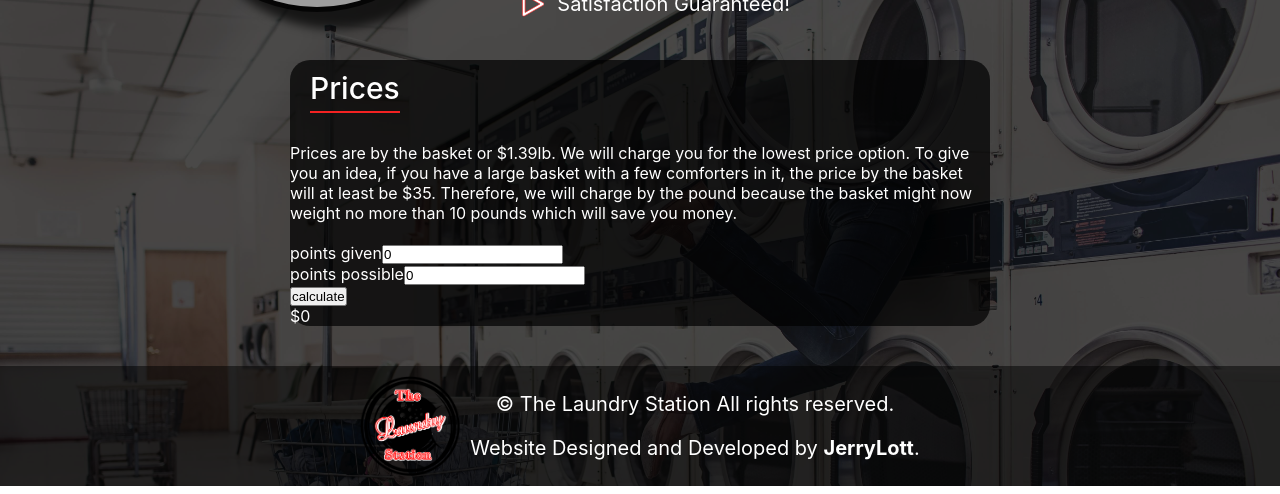
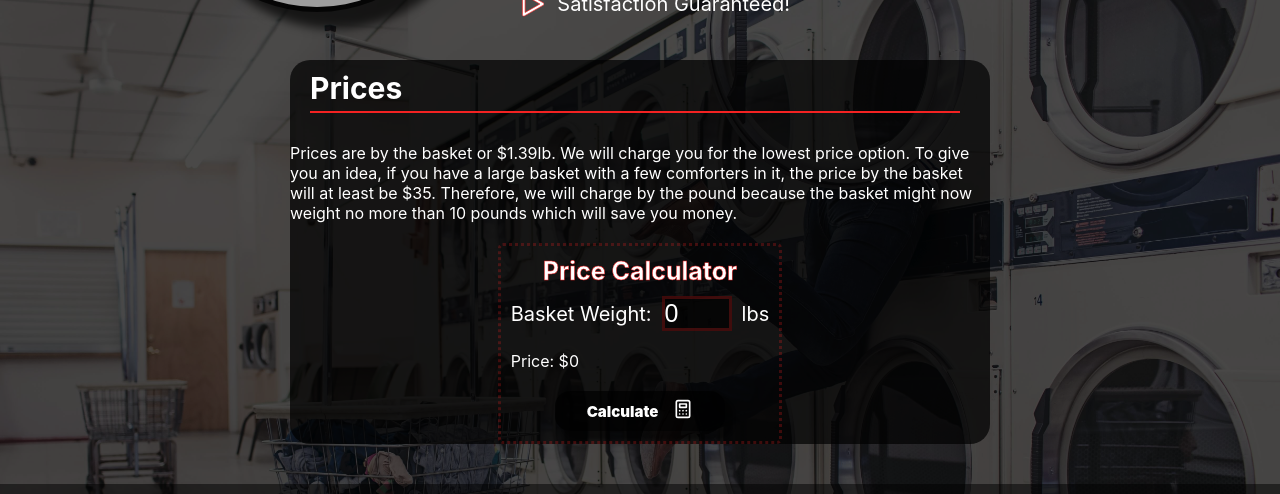
Before and after one commit to lottjerry/the-laundry-station, a React (Create React App) app: page / in a window 1280 px wide. Shown: the part 1780-2274 px from the top of the page. Built offline with nearby package versions, Linux system fonts and the light colour scheme; grey boxes are pictures that could not be loaded.

Commit message:
Added price calculator component and scss file. Calculator has minimum functionality.

```diff
--- a/src/app.css
+++ b/src/app.css
@@ -358,11 +358,102 @@ a {
 
 .services-prices__title {
   font-size: 30px;
-  font-weight: 500;
+  font-weight: 700;
   border-bottom: 2px solid #F42222;
   padding: 0 0 5px;
   margin: 10px 20px;
-  width: fill;
+  width: 650px;
+}
+
+.calculator {
+  display: flex;
+  flex-direction: column;
+  justify-content: center;
+  align-items: flex-start;
+  padding: 0;
+  gap: 10px;
+  align-self: center;
+  align-items: center;
+  padding: 10px;
+  border: 3px dotted #f422223d;
+  border-radius: 5px;
+}
+
+.calculator__title {
+  -webkit-text-stroke-width: 0.5px;
+  -webkit-text-stroke-color: #F42222;
+  stroke: #F42222;
+  stroke-width: 0.5px;
+  font-size: 25px;
+  font-weight: 700;
+}
+
+.form {
+  display: flex;
+  flex-direction: column;
+  justify-content: center;
+  align-items: flex-start;
+  padding: 0;
+  gap: 20px;
+}
+
+.basket__label {
+  display: flex;
+  flex-direction: row;
+  justify-content: center;
+  align-items: center;
+  padding: 0;
+  gap: 10px;
+  font-size: 20px;
+}
+
+.basket__input {
+  width: 70px;
+  font-size: 25px;
+  background-color: rgba(0, 0, 0, 0.7);
+  color: #fff;
+  border: 3px solid #f422223d;
+  outline: none;
+  transition: 0.5s ease-in-out;
+}
+
+.basket__input:focus {
+  border: 3px solid #f42222;
+}
+
+::placeholder {
+  /* Chrome, Firefox, Opera, Safari 10.1+ */
+  color: #fff;
+}
+
+.button {
+  display: flex;
+  flex-direction: row;
+  justify-content: center;
+  align-items: center;
+  padding: 7px;
+  gap: 15px;
+  align-self: center;
+  width: 170px;
+  height: 40px;
+  background: rgba(0, 0, 0, 0.7);
+  box-shadow: 8px 8px 3px rgba(0, 0, 0, 0.4);
+  border-radius: 15px;
+  cursor: pointer;
+}
+
+.button:hover {
+  -webkit-text-stroke-width: 0.5px;
+  -webkit-text-stroke-color: #F42222;
+  stroke: #F42222;
+  stroke-width: 0.5px;
+}
+
+.button__text {
+  font-style: normal;
+  font-weight: 1000;
+  font-size: 15px;
+  line-height: 29px;
 }
 
 body {
--- /dev/null
+++ b/src/assets/scss/_pricecalculator.scss
@@ -0,0 +1,66 @@
+@import './mixins';
+@import './variables';
+
+.calculator {
+  @include AutoLayoutColumn(0, 10px);
+  align-self: center;
+  align-items: center;
+  padding: 10px;
+  border: 3px dotted #f422223d;
+  border-radius: 5px;
+}
+
+.calculator__title {
+  @include HoverActive();
+  font-size: 25px;
+  font-weight: 700;
+}
+
+.form {
+  @include AutoLayoutColumn(0, 20px);
+}
+
+.basket__label {
+  @include AutoLayoutRow(0, 10px);
+  font-size: 20px;
+}
+
+.basket__input {
+  width: 70px;
+  font-size: 25px;
+  background-color: $black07-color;
+  color: $text-color;
+  border: 3px solid #f422223d;
+  outline: none;
+  transition: 0.5s ease-in-out;
+  &:focus {
+    border: 3px solid #f42222;
+  }
+}
+
+::placeholder {
+  /* Chrome, Firefox, Opera, Safari 10.1+ */
+  color: $text-color;
+}
+
+.button {
+  @include AutoLayoutRow(7px, 15px);
+  align-self: center;
+  width: 170px;
+  height: 40px;
+  background: $black07-color;
+  box-shadow: 8px 8px 3px $box-shadow-color;
+  border-radius: 15px;
+  cursor: pointer;
+
+  &:hover {
+    @include HoverActive();
+  }
+}
+
+.button__text {
+  font-style: normal;
+  font-weight: 1000;
+  font-size: 15px;
+  line-height: 29px;
+}
--- a/src/assets/scss/_services.scss
+++ b/src/assets/scss/_services.scss
@@ -57,9 +57,9 @@
 
 .services-prices__title {
   font-size: 30px;
-  font-weight: 500;
+  font-weight: 700;
   border-bottom: 2px solid #F42222;
   padding: 0 0 5px;
   margin: 10px 20px;
-  width: fill;
+  width: 650px;
 }
--- a/src/assets/scss/app.scss
+++ b/src/assets/scss/app.scss
@@ -6,6 +6,7 @@
 @import './footer';
 @import './heading';
 @import './services';
+@import './pricecalculator';
 
 
 
--- a/src/components/PriceCalculator.js
+++ b/src/components/PriceCalculator.js
@@ -1,39 +1,39 @@
 import { useState } from "react"
+import { UilCalculator } from '@iconscout/react-unicons'
 
 export default function PriceCalculator(){
-  const [pointsGiven, setPointsGiven] = useState(0);
-  const [pointsPossible, setPointsPossible] = useState(0);
-  const [price, setPrice] = useState(0);
+  const [price, setPrice] = useState(0)
 
-  const calculate = (e) => {
-    e.preventDefault();
-    const formValid = +pointsGiven >= 0 && +pointsPossible > 0;
-    if (!formValid) {
-      return;
-    }
-    setPrice((+pointsGiven / +pointsPossible) * 100);
-  };
+  const calcPrice = () => {
+    let num = (1.39 * 2)
+    num = num.toFixed(2)
+    setPrice(num)
+  }
 
   return (
-    <div className="App">
-      <form onSubmit={calculate}>
-        <div>
-          <label>points given</label>
+    <div className="calculator">
+      <div className="calculator__title">Price Calculator</div>
+
+      <div className="form">
+        <label className="basket__label">Basket Weight:
           <input
-            value={pointsGiven}
-            onChange={(e) => setPointsGiven(e.target.value)}
+            className="basket__input"
+            type="text"
+            placeholder="0"
+            maxlength="3"
+            min="1"
+            max="999"
           />
+          lbs
+        </label>
+        <div className="price">
+          Price: ${price}
         </div>
-        <div>
-          <label>points possible</label>
-          <input
-            value={pointsPossible}
-            onChange={(e) => setPointsPossible(e.target.value)}
-          />
+        <div className="button" onClick={calcPrice}>
+            <div className="button__text">Calculate</div>
+            <div className="icon"><UilCalculator size="20"/></div>
         </div>
-        <button type="submit">calculate</button>
-      </form>
-      <div>${price}</div>
+      </div>
     </div>
   )
 }
```
